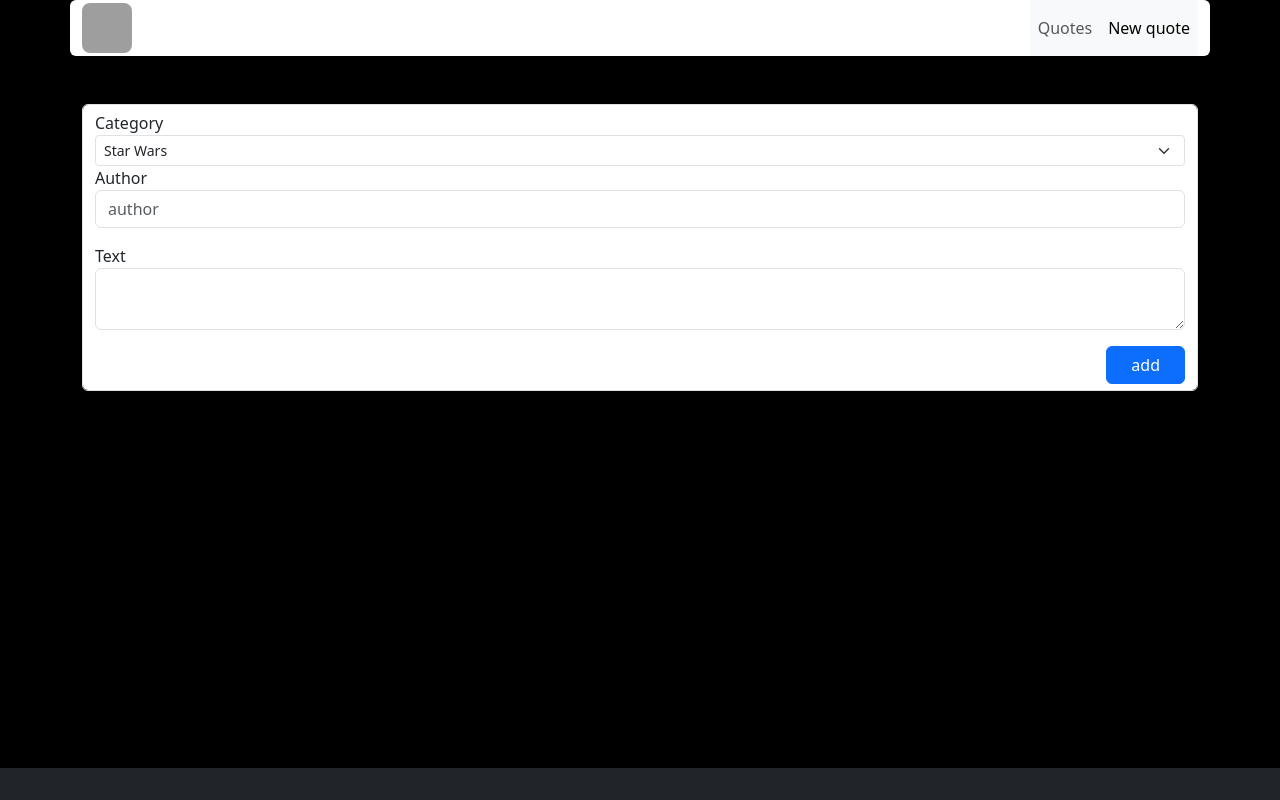
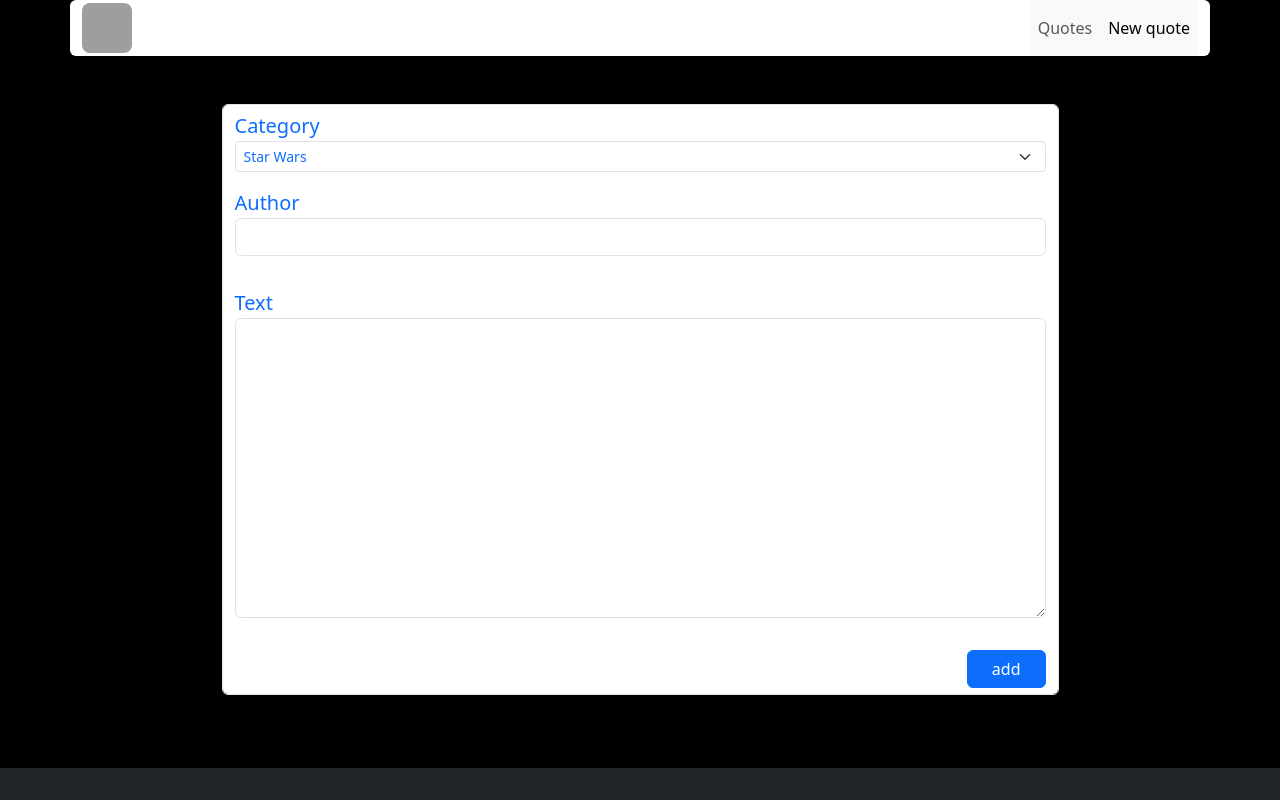
Before and after one commit to AlexanderMokeichuk/-project_CollectionOfQuotes, a React (Vite) app: page /new-quotes in a window 1280 px wide. Built offline with nearby package versions, Linux system fonts and the light colour scheme; grey boxes are pictures that could not be loaded.

Commit message:
Change style Form in "NewQuotes"

```diff
--- a/src/container/NewQuote/NewQuote.tsx
+++ b/src/container/NewQuote/NewQuote.tsx
@@ -71,12 +71,12 @@ const NewQuote: React.FC = () => {
   };
 
   let form = (
-    <form onSubmit={onFormSubmit} className={"form-control d-flex flex-column"}>
-      <div className={"form-group"}>
-        <label>Category</label>
+    <form onSubmit={onFormSubmit} className={"form-control w-75 d-flex gap-3 flex-column"}>
+      <div className={"form-group text-primary"}>
+        <label className={"fs-5"}>Category</label>
         <select
           name={"category"}
-          className={"form-select form-select-sm"}
+          className={"form-select form-select-sm text-primary"}
           required
 
           value={quote.category}
@@ -90,12 +90,11 @@ const NewQuote: React.FC = () => {
       </div>
 
       <div className="mb-3">
-        <label>Author</label>
+        <label className={"fs-5 text-primary"}>Author</label>
         <input
           type="text"
           name={"author"}
           className="form-control"
-          placeholder="author"
           required
 
           value={quote.author}
@@ -104,10 +103,11 @@ const NewQuote: React.FC = () => {
       </div>
 
       <div className="mb-3">
-        <label>Text</label>
+        <label className={"fs-5 text-primary"}>Text</label>
         <textarea
           name={"text"}
           className="form-control"
+          style={{minHeight: 300}}
           required
 
           value={quote.text}
@@ -121,7 +121,7 @@ const NewQuote: React.FC = () => {
   if (loading) form = <Spinner/>;
 
   return (
-    <div>
+    <div className={"d-flex justify-content-center"}>
       {form}
     </div>
   );
```
